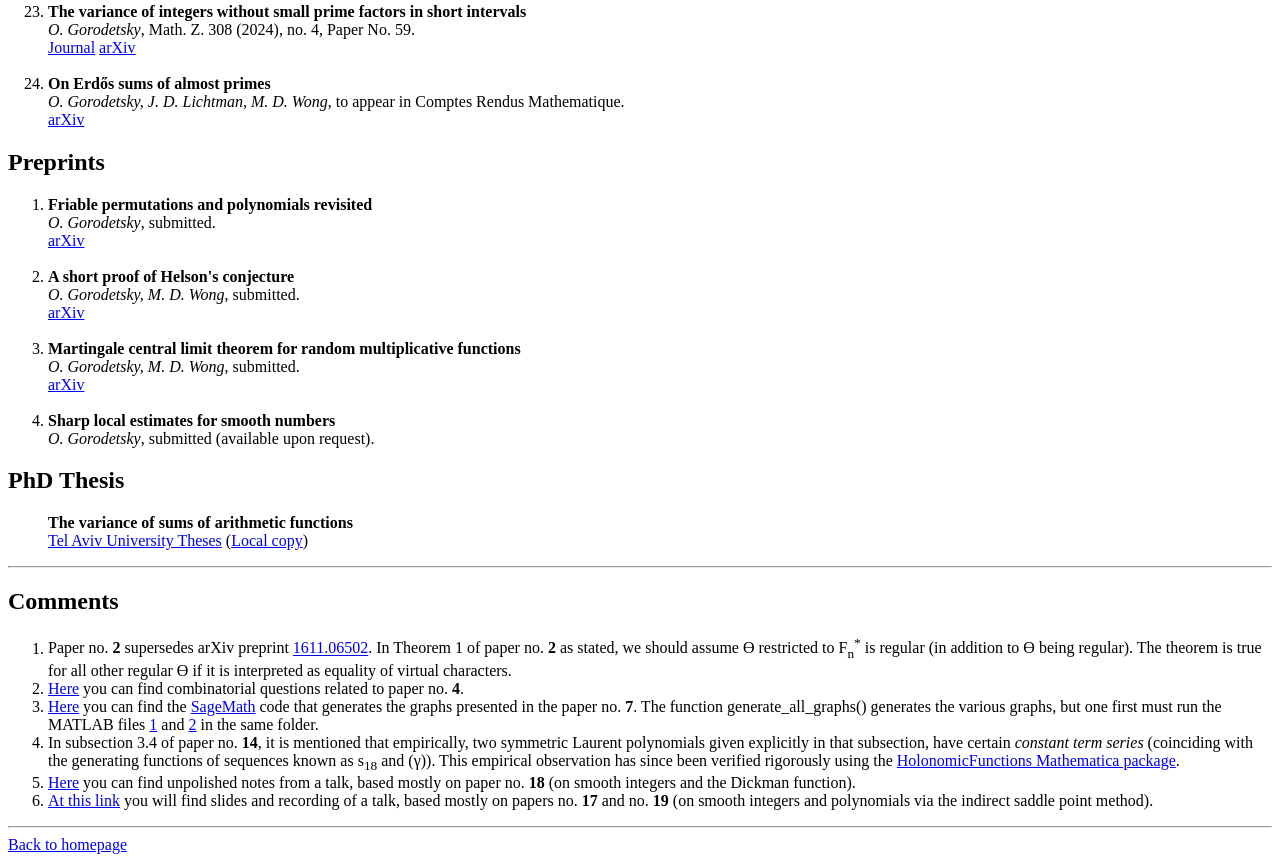
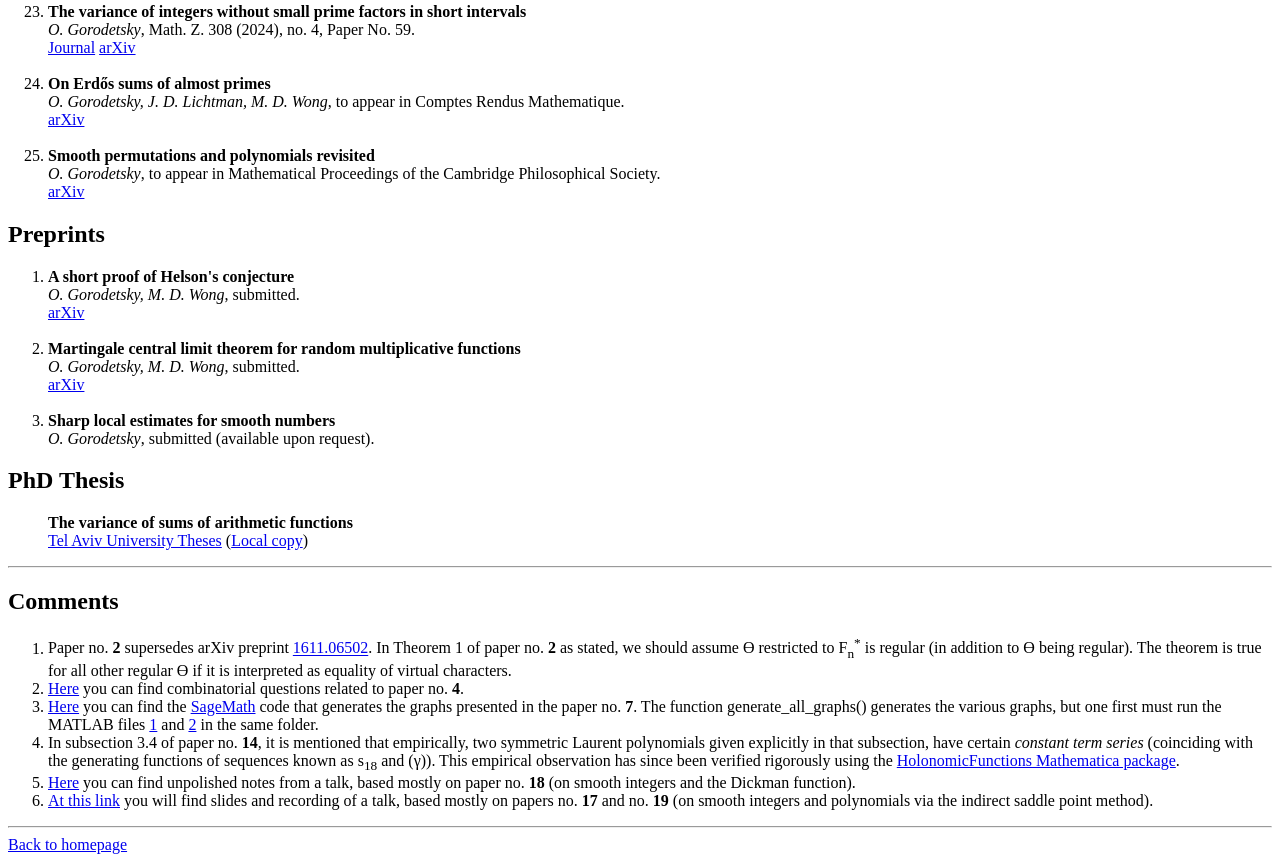
Before and after one commit to ofir-gorodetsky/ofir-gorodetsky.github.io, a plain HTML site: page pub.html in a window 1280 px wide. Shown: the part 1703-2565 px from the top of the page. Drawn offline with Linux system fonts and the light colour scheme.

Commit message:
updated friables paper

```diff
--- a/pub.html
+++ b/pub.html
@@ -215,6 +215,15 @@ All works are available on my <a href="https://arxiv.org/a/gorodetsky_o_1.html">
 <i> O. Gorodetsky, J. D. Lichtman, M. D. Wong</i>, to appear in Comptes Rendus Mathematique. <br>
 <a href="https://arxiv.org/abs/2303.08277">arXiv</a>
 </li>
+<br>
+
+<li>
+<b> Smooth permutations and polynomials revisited</b>
+<br>
+<i>O. Gorodetsky</i>, to appear in Mathematical Proceedings of the Cambridge Philosophical Society. <br>
+<a href="https://arxiv.org/abs/2211.11023">arXiv</a>
+</li>
+
 
 </ol>
 
@@ -224,13 +233,6 @@ All works are available on my <a href="https://arxiv.org/a/gorodetsky_o_1.html">
 
 
 
-<li>
-<b> Friable permutations and polynomials revisited</b>
-<br>
-<i>O. Gorodetsky</i>, submitted. <br>
-<a href="https://arxiv.org/abs/2211.11023">arXiv</a>
-</li>
-<br>
 
 <li>
 <b> A short proof of Helson's conjecture</b>
```
Also changed, not shown: index.html (+1 -1 lines).
